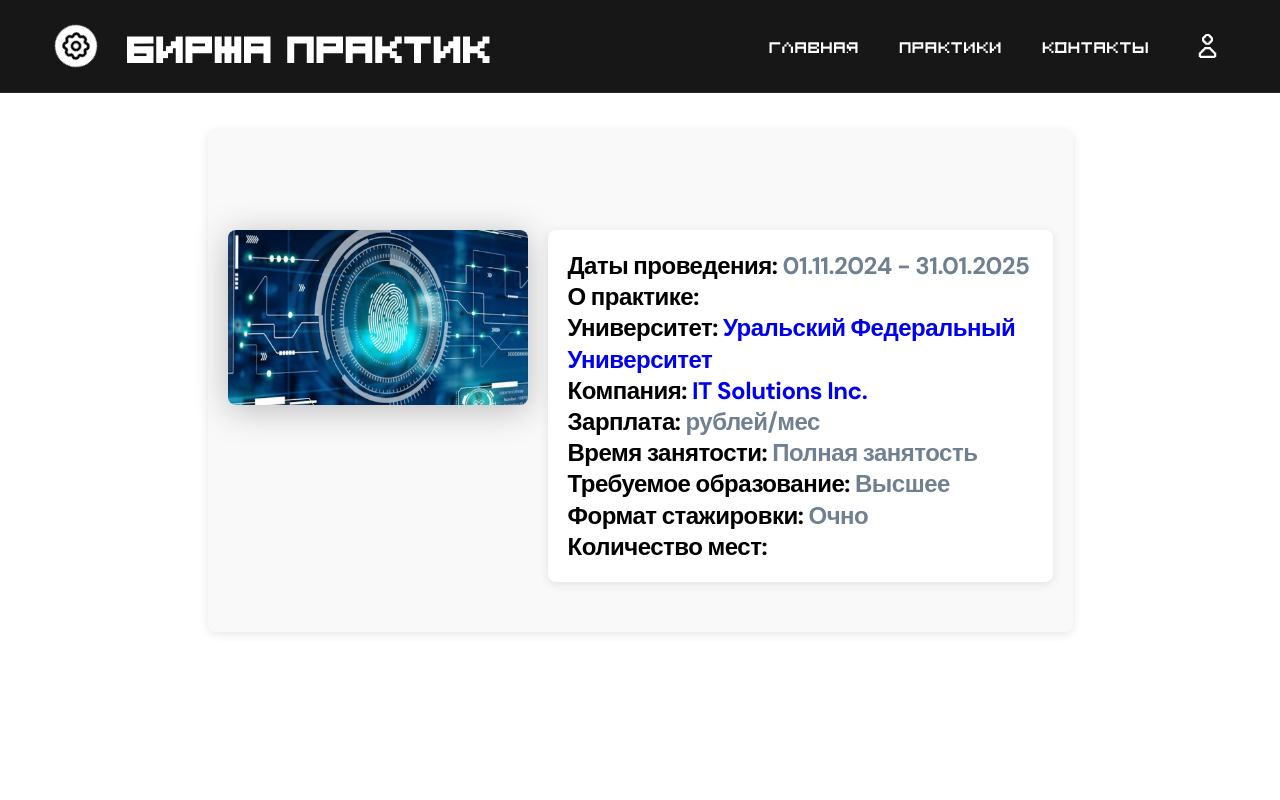
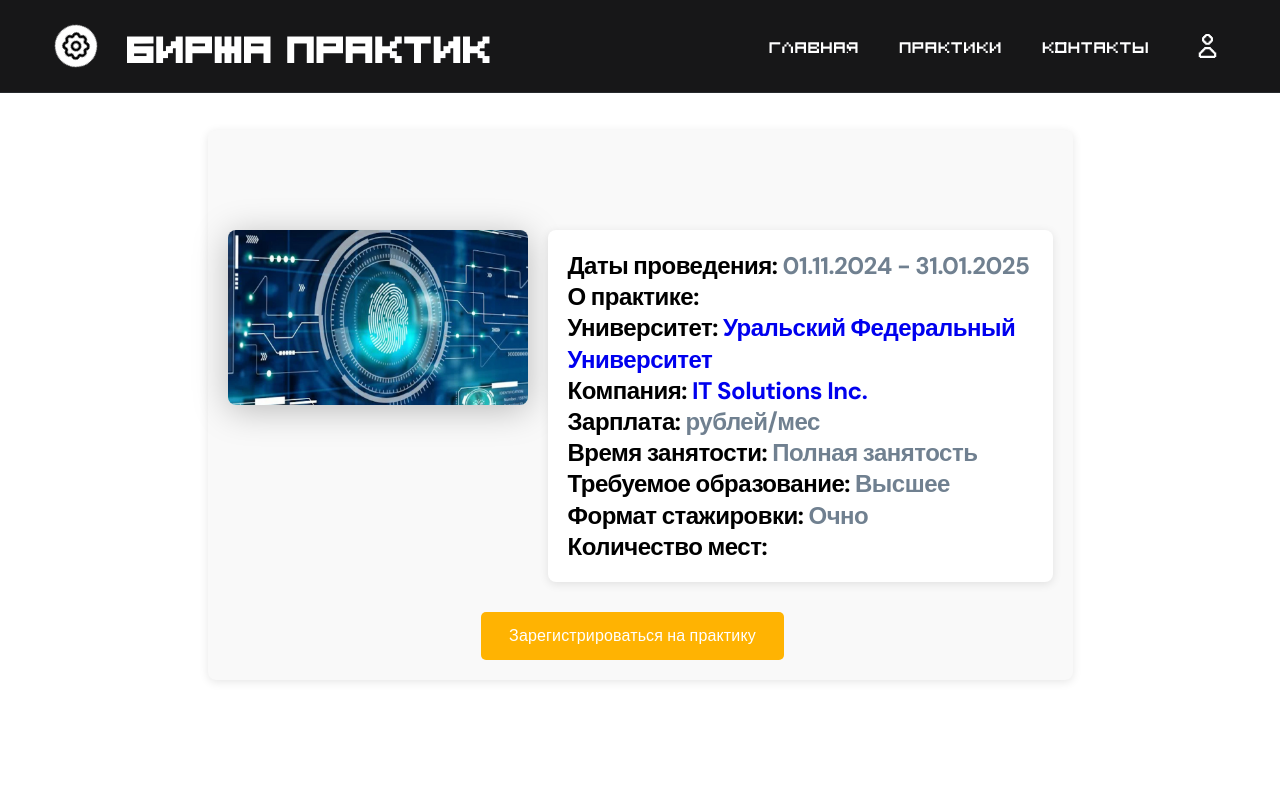
Before and after one commit to m3kskssssssss/web-uralsky-pelmeni, a React (Create React App) app: page /project/0 in a window 1280 px wide. Shown: the top 800 px of the page. Built offline with nearby package versions, Linux system fonts and the light colour scheme; no server answers.

Commit message:
button on practice list
added button

```diff
--- a/src/pages/Project.js
+++ b/src/pages/Project.js
@@ -63,6 +63,9 @@ const Project = () => {
                                 <p><strong>Количество мест: </strong> {project.places}</p>
                             </div>
                         </div>
+
+                        {/* Кнопка "Зарегистрироваться на практику" */}
+                        <button className="btn btn-primary">Зарегистрироваться на практику</button>
                     </div>
                 )}
             </div>
```
